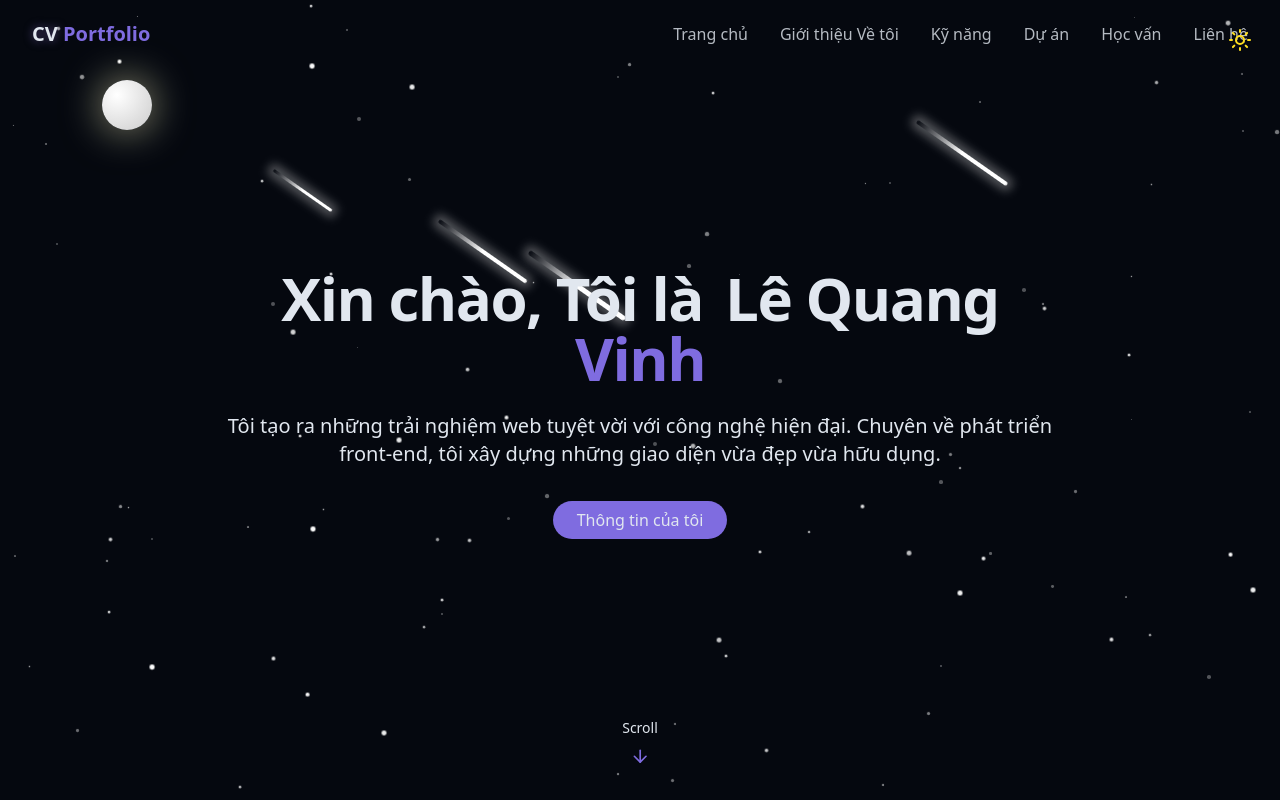
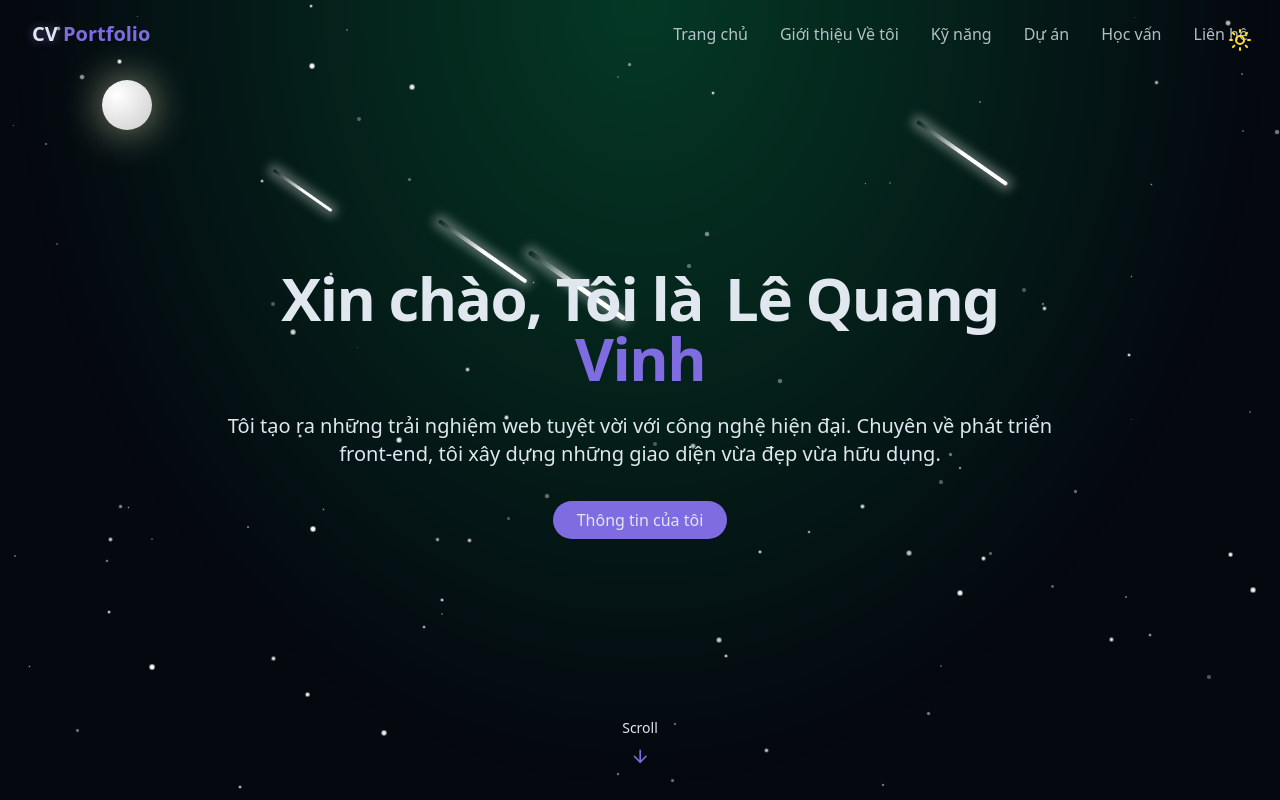
Before and after one commit to QuangVinh32/my-portfolio, a React (Vite) app: page / in a window 1280 px wide. Both pictures are taken after a click on the button 1240 px from the left and 40 px from the top of the page. Shown: the top 800 px of the page. Built offline with nearby package versions, Linux system fonts and the light colour scheme.

Commit message:
add aurora

```diff
--- a/src/components/StarBackground.jsx
+++ b/src/components/StarBackground.jsx
@@ -112,6 +112,24 @@ export const StarBackground = () => {
         />
       )}
 
+      {isDarkMode && (
+        <div
+          className="aurora"
+          style={{
+            position: "absolute",
+            top: "0%",
+            left: "0%",
+            width: "100%",
+            height: "100%",
+            background: "radial-gradient(ellipse at 50% 0%, rgba(0,255,128,0.2), transparent 70%)",
+            mixBlendMode: "screen",
+            animation: "auroraWave 10s ease-in-out infinite",
+            zIndex: 0.5,
+            pointerEvents: "none",
+          }}
+        />
+      )}
+
 
 
       {stars.map((star) => (
```
